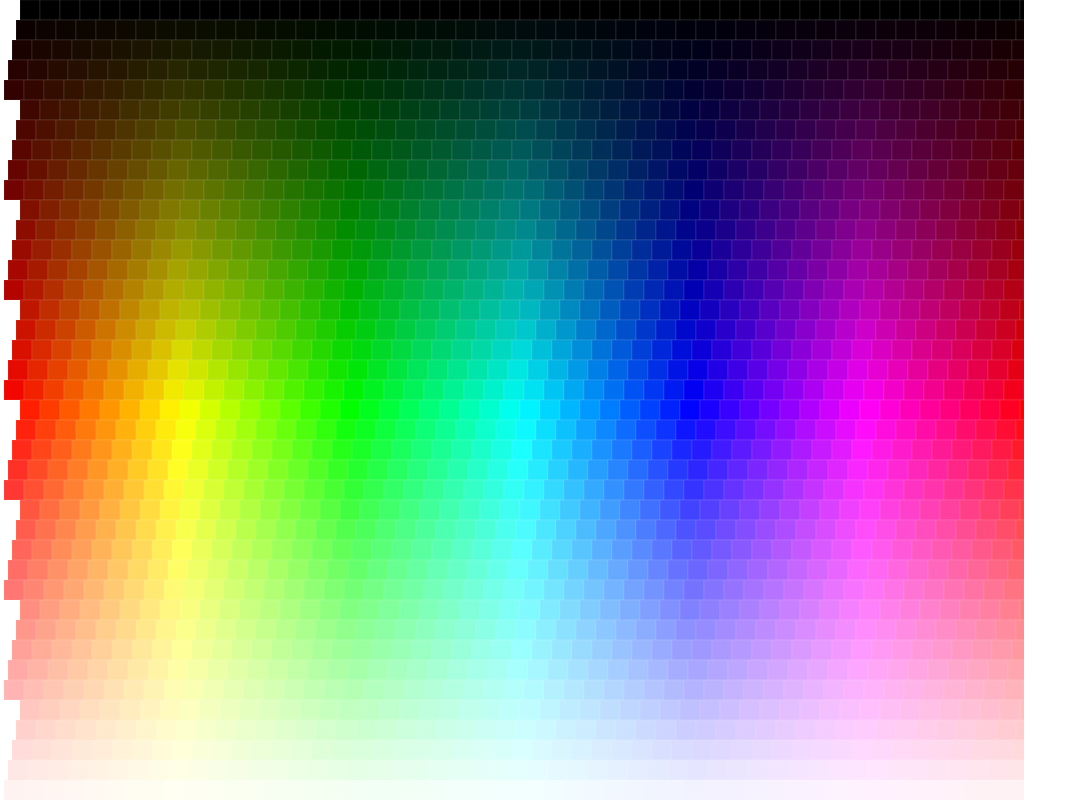
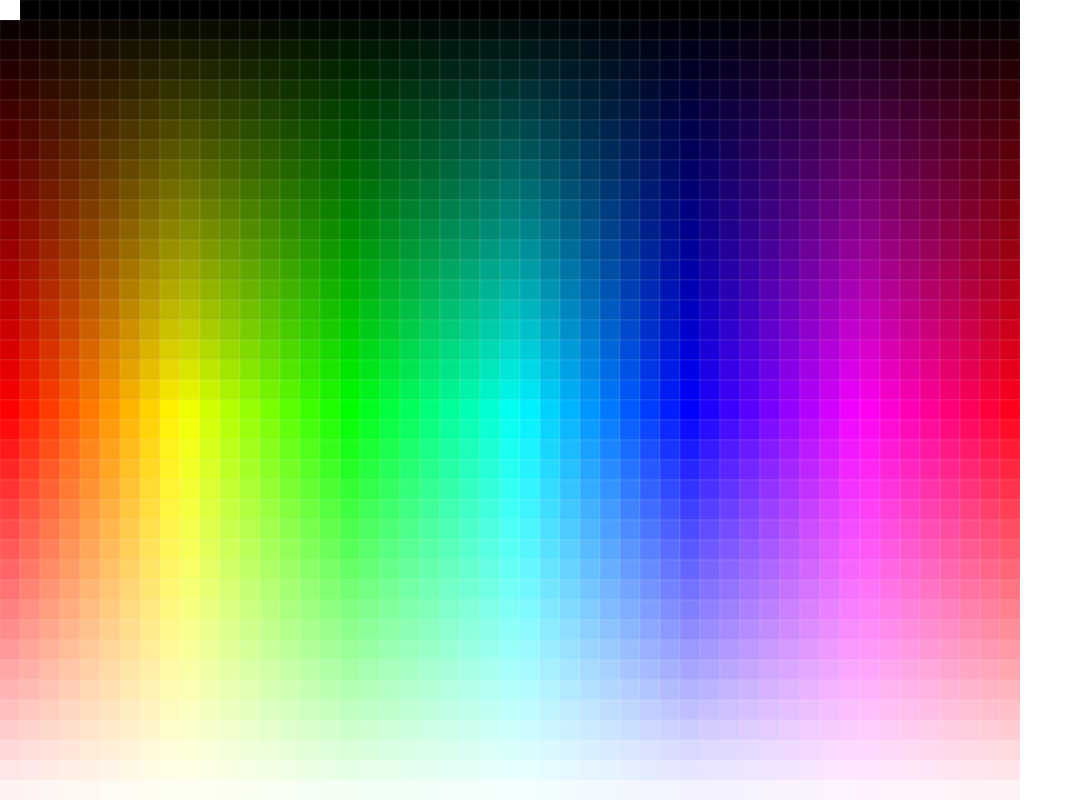
Before and after one commit to ajholsinger/transform, a plain HTML site: page index.html in a window 1280 px wide. Shown: the whole page, without its empty margins (0-1087 px from the left). Drawn offline with nearby package versions, Linux system fonts and the light colour scheme.

```diff
--- a/index.html
+++ b/index.html
@@ -20,7 +20,7 @@
 <script src="https://d3js.org/d3.v3.min.js"></script>
 <script>
 
-var w = 1024,
+var w = 1020,
     h = 800,
     z = 20,
     x = w / z,
```
